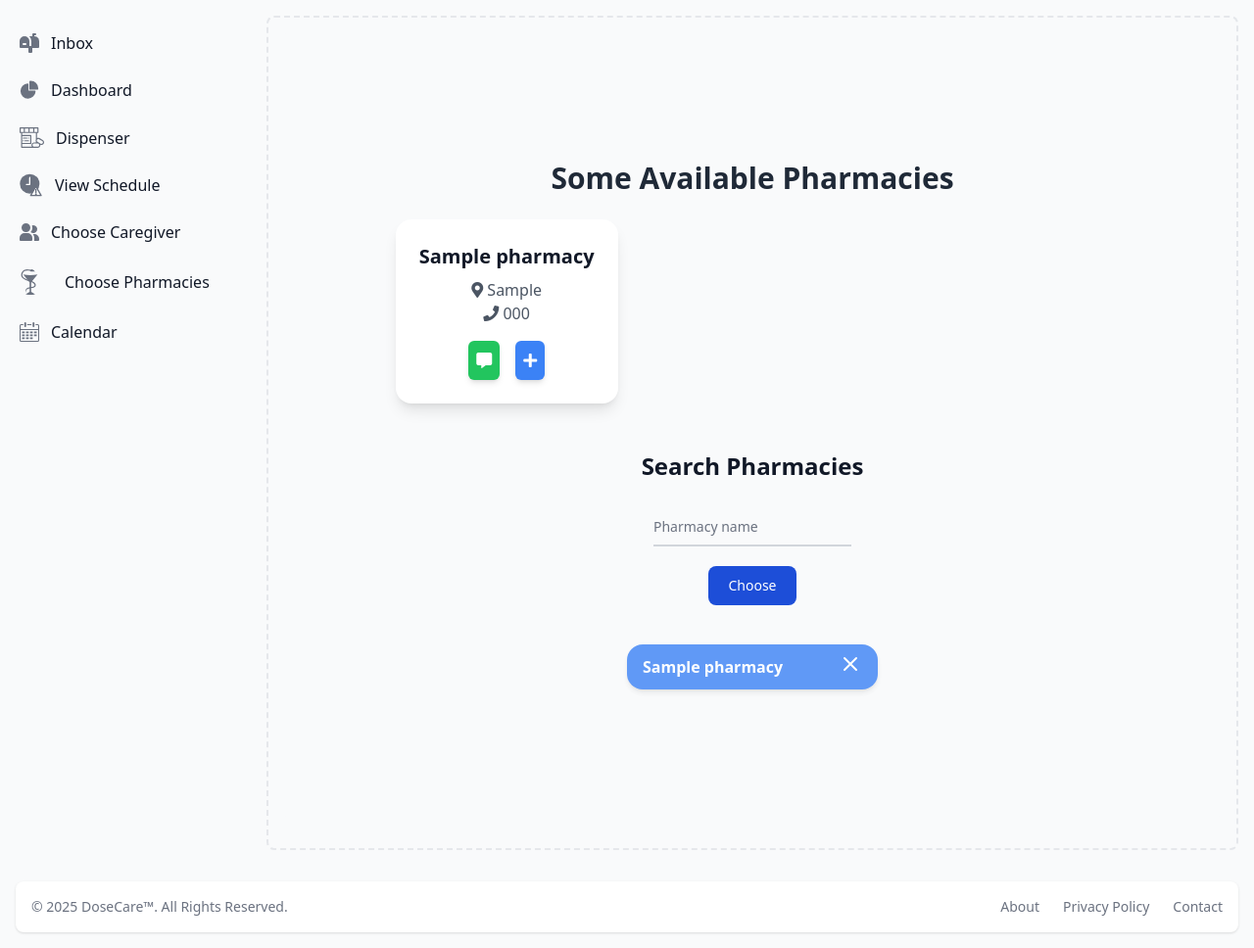
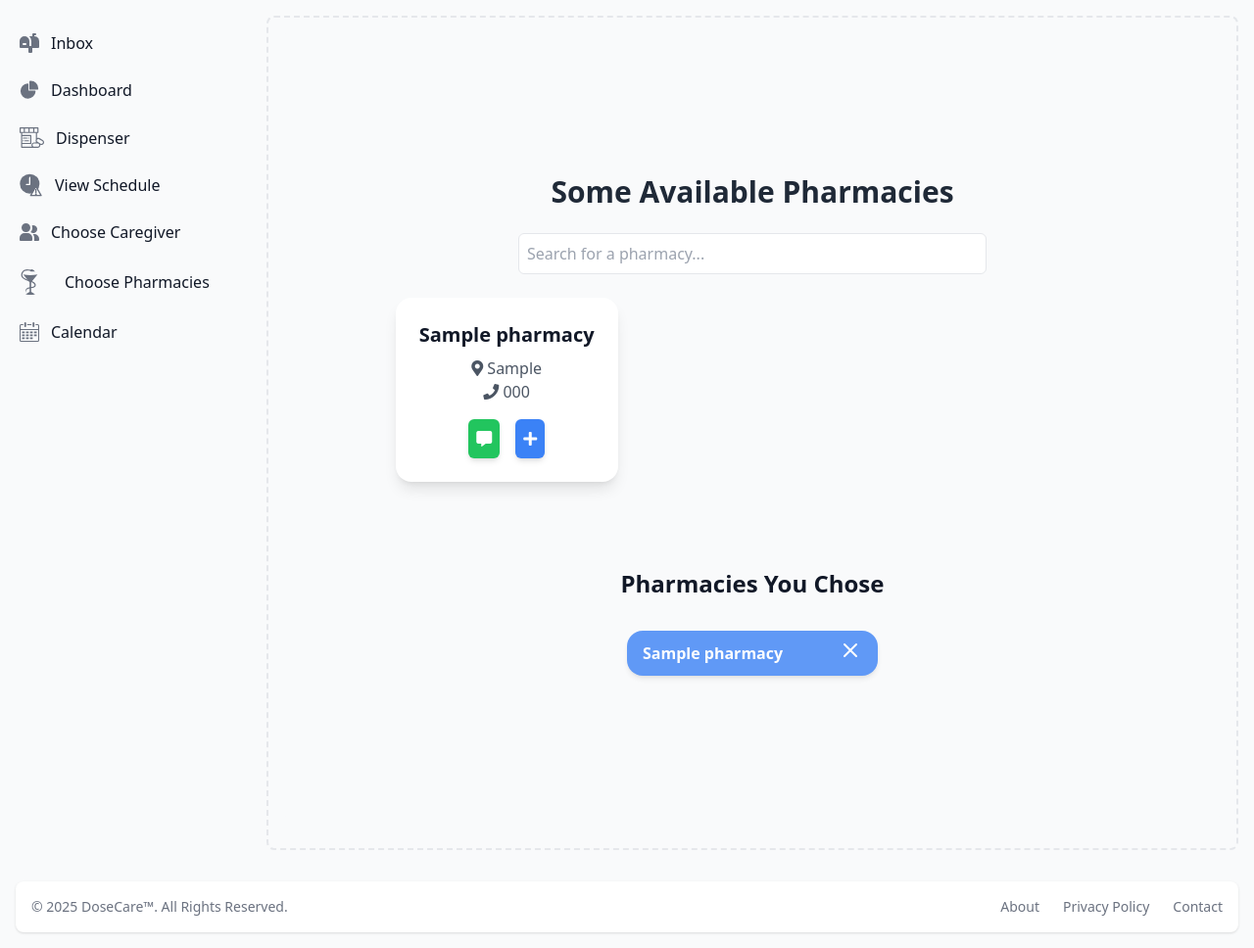
Before and after one commit to Steven-Mansour/DoseCare, a Flask app: page /assignPharmacy in a window 1280 px wide. Shown: the part 72-1040 px from the top of the page at 98% size. Run offline with Flask 3, Linux system fonts and the light colour scheme; a user stored in the database is signed in; tables that the repository leaves empty hold one stand-in row (values such as "Sample post"); some libraries are stand-ins or nearby versions.

Commit message:
Patient can message pharmacy

```diff
--- a/main.py
+++ b/main.py
@@ -143,12 +143,44 @@ def assignPharmacy():
     patient = current_user.get_info()['patientID']
     patient = Patient.query.filter_by(patientID=patient).first()
     patientPharmacies = patient.pharmacies
-    pharmacies = Pharmacy.query.order_by(Pharmacy.name).limit(9).all()
+    search_query = request.args.get("search", "").strip()  # Get search term
+
+    # Filter pharmacies based on search, case-insensitive
+    if search_query:
+        pharmacies = Pharmacy.query.filter(
+            Pharmacy.name.ilike(f"%{search_query}%")).limit(9).all()
+    else:
+        # Default: show first 9 pharmacies
+        pharmacies = Pharmacy.query.limit(9).all()
+
+    if request.headers.get("X-Requested-With") == "XMLHttpRequest":
+        return jsonify([{
+            "name": p.name,
+            "userID": p.userID,
+            "location": p.location,
+            "phoneNb": p.phoneNb,
+            "pharmacyID": p.pharmacyID
+        } for p in pharmacies])
 
     return render_template("assignPharmacy.html",
                            user=current_user.get_info(),
                            patientPharmaciesList=patientPharmacies,
                            pharmaciesList=pharmacies)
+
+
+@main.route('/messagePharmacy', methods=['POST'])
+@login_required
+def messagePharmacy():
+    user = current_user
+    if user:
+        pharmacyUserID = request.form.get('pharmacy-user-id')
+        message = request.form.get("message")
+        print(f"----------------{pharmacyUserID}-----------------")
+        create_notification(pharmacyUserID, message, notifyCaregiver=False)
+        flash("Message sent successfully!", "success")
+        return redirect(url_for('main.assignPharmacy'))
+    flash("Error: please login to try again", "failure")
+    return redirect(url_for('main.assignPharmacy'))
 
 
 @main.route('/assignPharmacy', methods=['POST'])
--- a/templates/assignPharmacy.html
+++ b/templates/assignPharmacy.html
@@ -3,15 +3,21 @@
 
 {%block pageContent%}
 
-<div class="flex flex-col h-screen items-center justify-center h-48 mb-4 rounded-sm bg-gray-50 dark:bg-gray-800">
+<div
+    class="flex flex-col min-h-screen h-fit items-center justify-center h-48 mb-4 rounded-sm bg-gray-50 dark:bg-gray-800">
 
 
     <h2 class="text-3xl font-bold text-gray-800 dark:text-white mb-6">Some Available Pharmacies</h2>
+    <div class="w-1/2 mb-6">
+        <!-- Search Input -->
+        <input type="text" id="pharmacySearch" placeholder="Search for a pharmacy..."
+            class="w-full p-2 rounded-md border dark:bg-gray-900 dark:text-white" oninput="fetchPharmacies()">
+    </div>
 
-    <div class="grid grid-cols-1 md:grid-cols-3 gap-6 px-4 mb-12">
+    <div id="pharmacyGrid" class="grid grid-cols-1 md:grid-cols-3 gap-6 px-4 mb-12">
         {% for pharmacy in pharmaciesList %}
-        <div
-            class="bg-white dark:bg-gray-800 rounded-2xl shadow-lg p-6 text-center transform transition-all hover:scale-105">
+        <div class="bg-white dark:bg-gray-800 rounded-2xl shadow-lg p-6 text-center transform transition-all hover:scale-105 pharmacy-card"
+            data-name="{{ pharmacy.name }}">
             <h5 class="text-xl font-semibold text-gray-900 dark:text-white">{{ pharmacy.name }}</h5>
             <p class="text-gray-600 dark:text-gray-300 mt-2"><i class="fas fa-map-marker-alt"></i> {{ pharmacy.location
                 }}</p>
@@ -20,7 +26,7 @@
             <!-- Icons Section -->
             <div class="mt-4 flex justify-center space-x-4">
                 <!-- Message Icon -->
-                <button onclick="openMessageBox('{{ pharmacy.name }}')"
+                <button onclick="openMessageBox('{{ pharmacy.name }}', '{{pharmacy.userID}}')"
                     class="p-2 bg-green-500 dark:bg-green-600 text-white rounded-md shadow-md hover:bg-green-600 dark:hover:bg-green-700 transition">
                     <i class="fas fa-comment-alt"></i>
                 </button>
@@ -38,21 +44,7 @@
         {% endfor %}
     </div>
 
-    <!-- Message Box Modal -->
-    <div id="messageBox" class="hidden fixed inset-0 flex items-center justify-center bg-black bg-opacity-50">
-        <div class="bg-white dark:bg-gray-800 p-6 rounded-lg shadow-lg w-96">
-            <h3 id="messageBoxTitle" class="text-lg font-bold text-gray-900 dark:text-white">Message</h3>
-            <textarea id="messageInput" class="w-full mt-3 p-2 border rounded-md dark:bg-gray-700 dark:text-white"
-                rows="4"></textarea>
-            <div class="mt-4 flex justify-between">
-                <button onclick="closeMessageBox()"
-                    class="px-4 py-2 bg-gray-500 text-white rounded-md hover:bg-gray-600">Cancel</button>
-                <button class="px-4 py-2 bg-blue-500 text-white rounded-md hover:bg-blue-600">Send</button>
-            </div>
-        </div>
-    </div>
-
-    <h1 class="text-2xl font-bold text-gray-900 dark:text-white text-center mb-6">Search Pharmacies</h1>
+    <!-- <h1 class="text-2xl font-bold text-gray-900 dark:text-white text-center mb-6">Search Pharmacies</h1>
     <form class="max-w-md mx-auto" action="{{ url_for('main.assignPharmacy') }}" method="POST">
         <div class="relative z-0 w-full mb-5 group">
             <input type="text" name="pharmacy-info" id="pharmacy-info"
@@ -63,9 +55,9 @@
                 Pharmacy name</label>
             <input name="pharmacyID" id="pharmacyID" class="hidden">
 
-        </div>
-        <!-- Search results container -->
-        <div id="search-results"
+        </div> -->
+    <!-- Search results container -->
+    <!-- <div id="search-results"
             class=" z-100 -mt-5 absolute w-1/8 bg-white border border-gray-300 rounded-lg shadow-lg z-10 hidden">
         </div>
         <div class="flex items-center justify-center">
@@ -76,8 +68,9 @@
         </div>
 
 
-    </form>
-    <div class="space-y-4 mt-10">
+    </form> -->
+    <h1 class="text-2xl mt-10 font-bold text-gray-900 dark:text-white text-center mb-6">Pharmacies You Chose</h1>
+    <div class="space-y-4 mt-2">
         {% for pharmacy in patientPharmaciesList %}
         <div class="flex items-center justify-between bg-blue-500 text-white px-4 py-2 rounded-2xl shadow-md w-64 opacity-80
                         hover:bg-blue-600 hover:shadow-lg hover:scale-105 transition-transform duration-200">
@@ -95,25 +88,86 @@
         </div>
         {% endfor %}
     </div>
+    <!-- Message Box Modal -->
+    <div id="messageBox" class="hidden fixed inset-0 flex items-center justify-center bg-black bg-opacity-50">
+        <form action="{{url_for('main.messagePharmacy')}}" method="POST">
+            <div class="bg-white dark:bg-gray-800 p-6 rounded-lg shadow-lg w-96">
+                <h3 id="messageBoxTitle" class="text-lg font-bold text-gray-900 dark:text-white">Message</h3>
+                <textarea id="messageInput" name="message"
+                    class="w-full mt-3 p-2 border rounded-md dark:bg-gray-700 dark:text-white" rows="4"></textarea>
+                <input type='hidden' id="pharmacy-user-id" name="pharmacy-user-id">
+                <div class="mt-4 flex justify-between">
+                    <button onclick="closeMessageBox()"
+                        class="px-4 py-2 bg-gray-500 text-white rounded-md hover:bg-gray-600">Cancel</button>
+                    <button type="submit"
+                        class="px-4 py-2 bg-blue-500 text-white rounded-md hover:bg-blue-600">Send</button>
+                </div>
+            </div>
+        </form>
 
-
-
-
+    </div>
 
 </div>
 <script>
+    async function fetchPharmacies() {
+        let query = document.getElementById("pharmacySearch").value;
 
-    function openMessageBox(pharmacyName) {
+        // Send an AJAX request to Flask
+        let response = await fetch(`/assignPharmacy?search=${query}`, {
+            headers: { "X-Requested-With": "XMLHttpRequest" }
+        });
+
+        let pharmacies = await response.json();
+
+        // Get the pharmacy grid container
+        let grid = document.getElementById("pharmacyGrid");
+        grid.innerHTML = ""; // Clear current pharmacies
+
+        // Loop through the pharmacies and add them
+        pharmacies.forEach(pharmacy => {
+            let pharmacyCard = `
+            <div class="pharmacy-card bg-white dark:bg-gray-800 rounded-2xl shadow-lg p-6 text-center transform transition-all hover:scale-105">
+                <h5 class="text-xl font-semibold text-gray-900 dark:text-white">${pharmacy.name}</h5>
+                <p class="text-gray-600 dark:text-gray-300 mt-2"><i class="fas fa-map-marker-alt"></i> ${pharmacy.location}</p>
+                <p class="text-gray-600 dark:text-gray-300"><i class="fas fa-phone"></i> ${pharmacy.phoneNb}</p>
+
+                <!-- Buttons -->
+                <div class="mt-4 flex justify-center space-x-4">
+                    <!-- Message Button -->
+                    <button onclick="openMessageBox('${pharmacy.name}')"
+                        class="p-2 bg-green-500 dark:bg-green-600 text-white rounded-md shadow-md hover:bg-green-600 dark:hover:bg-green-700 transition">
+                        <i class="fas fa-comment-alt"></i>
+                    </button>
+                    <!-- Add Button -->
+                    <form action="/assignPharmacy" method="POST">
+                        <input type="hidden" name="pharmacyID" value="${pharmacy.pharmacyID}">
+                        <button type="submit"
+                            class="p-2 bg-blue-500 dark:bg-blue-600 text-white rounded-md shadow-md hover:bg-blue-600 dark:hover:bg-blue-700 transition">
+                            <i class="fas fa-plus"></i>
+                        </button>
+                    </form>
+                </div>
+            </div>`;
+
+            grid.innerHTML += pharmacyCard;
+        });
+    }
+</script>
+<script>
+
+    function openMessageBox(pharmacyName, id) {
         document.getElementById("messageBox").classList.remove("hidden");
-        document.getElementById("messageInput").value = `Hello. I would like to ask about:\n\nWhen you can please reach me via:`;
+        document.getElementById("messageInput").value = `Hello. I would like to ask about:\n\nWhen you can, please reach me via:`;
         document.getElementById("messageBoxTitle").innerText = `Message ${pharmacyName}`;
+        document.getElementById("pharmacy-user-id").value = id;
     }
 
     function closeMessageBox() {
         document.getElementById("messageBox").classList.add("hidden");
     }
+
 </script>
-<script>
+<!-- <script>
     function searchpharmacy() {
         const pharmacyInput = document.getElementById('pharmacy-info').value;
 
@@ -129,7 +183,6 @@
                 const resultsContainer = document.getElementById('search-results');
                 resultsContainer.innerHTML = ''; // Clear previous results
                 resultsContainer.classList.remove('hidden'); // Show results container
-
                 if (data.length > 0) {
                     data.forEach(pharmacy => {
                         const pharmacyItem = document.createElement('div');
@@ -155,6 +208,6 @@
 
     // Attach event listener to input field
     document.getElementById('pharmacy-info').addEventListener('input', searchpharmacy);
-</script>
+</script> -->
 
 {%endblock%}
```
